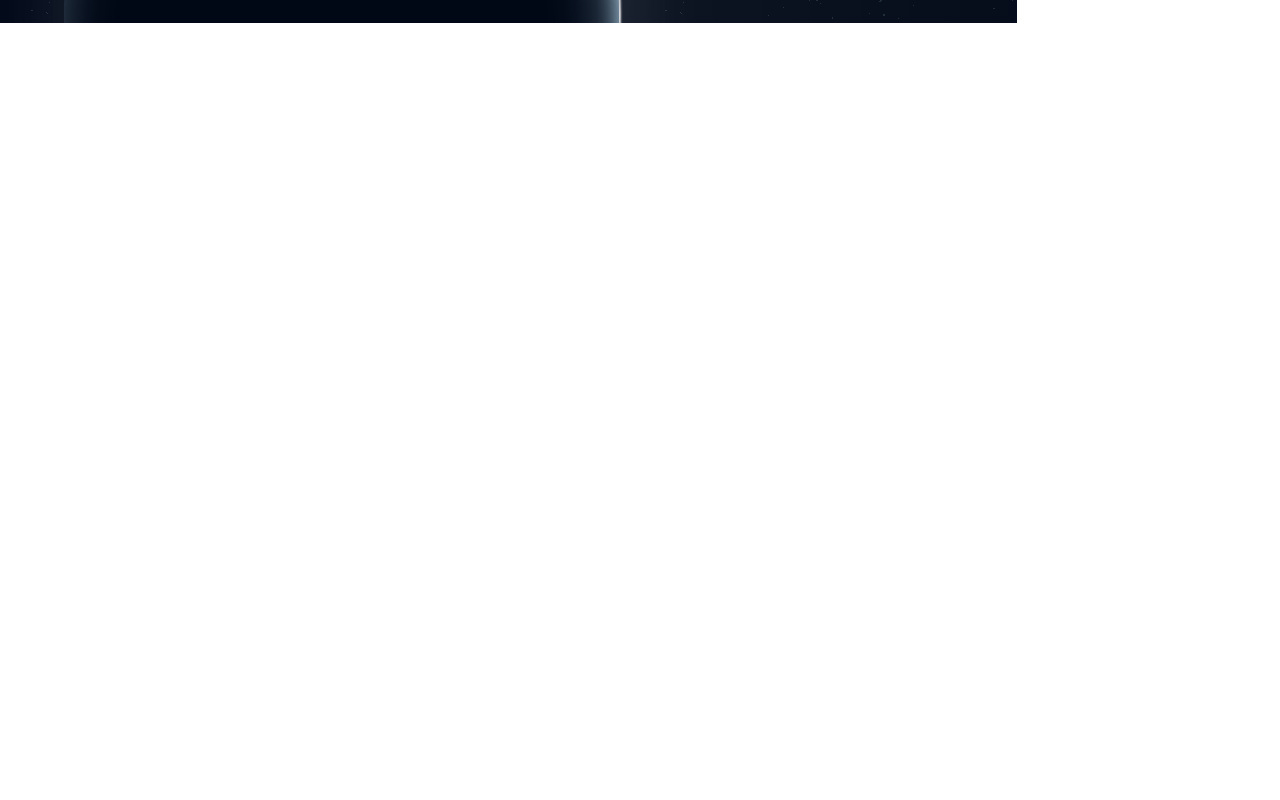
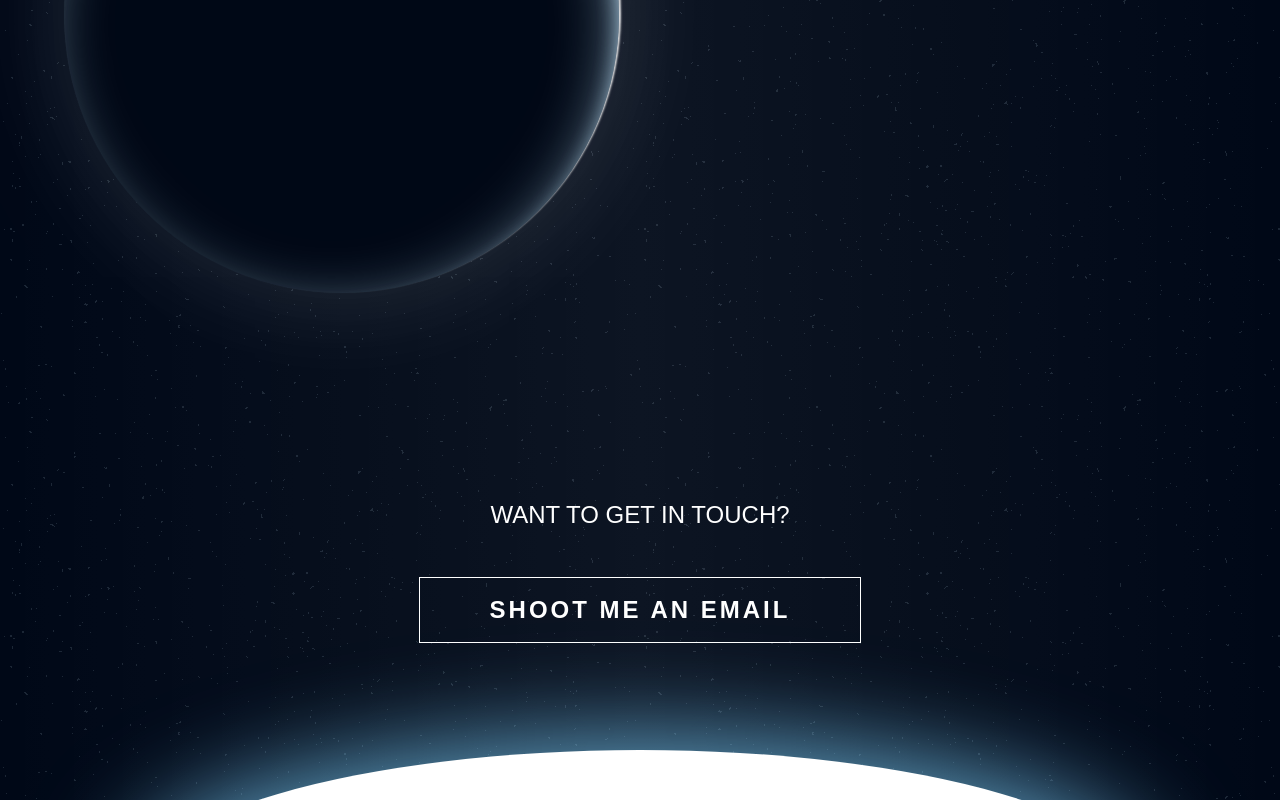
Before and after one commit to brianplaza/brianplaza.github.io, a plain HTML site: page index.html in a window 1280 px wide. Shown: the part 3026-3826 px from the top of the page. Before the commit the page ends 3726 px from the top, so only its background shows below. Drawn offline with Linux system fonts and the light colour scheme; a web font is replaced by a local one.

Commit message:
contact area

```diff
--- a/index.html
+++ b/index.html
@@ -58,7 +58,7 @@
 		<div class="container">
 			<h2 class="has-dark-bg">About Me</h2>
 			<div class="grid grid--center">
-				<div class="stats grid__item desk-one-half">
+				<div class="grid__item desk-one-half stats">
 
 					<div class="grid__item lap-one-fourth desk-one-half stat-item">
 						<span class="stat-value">30+</span>
--- a/sass/ui/_layout.sass
+++ b/sass/ui/_layout.sass
@@ -9,9 +9,9 @@
 	@extend %gotham-bold
 	@extend %text--uppercase
 	@extend %letter-spacing--small
-	+font-size(24px)
+	+font-size(16px)
 	overflow: hidden
-	padding: 20px 70px
+	padding: 15px 25px
 	text-decoration: none
 	border: 1px solid $white
 	transition: .3s
@@ -29,6 +29,9 @@
 		color: $text-dark
 		&:after
 			top: 0
+	+media-query(lap)
+		+font-size(24px)
+		padding: 20px 70px
 
 //temp header
 .coming-soon
@@ -94,8 +97,20 @@
 	padding: 160px 0
 
 .contact
+	@extend %pos--rel
 	@extend %text--center
-	padding: 50px 0
+	padding: 50px 0 150px 0
+	overflow: hidden
+	&:after
+		content: ''
+		@extend %pos--abs
+		bottom: -250px
+		left: 10%
+		right: 10%
+		height: 300px
+		border-radius: 50%
+		background-color: $white
+		box-shadow: 0px -10px 100px rgba($glow-blue, .75)
 
 .contact-blurb
 	@extend %gotham-light
```
Also changed, not shown: css/screen.css.
